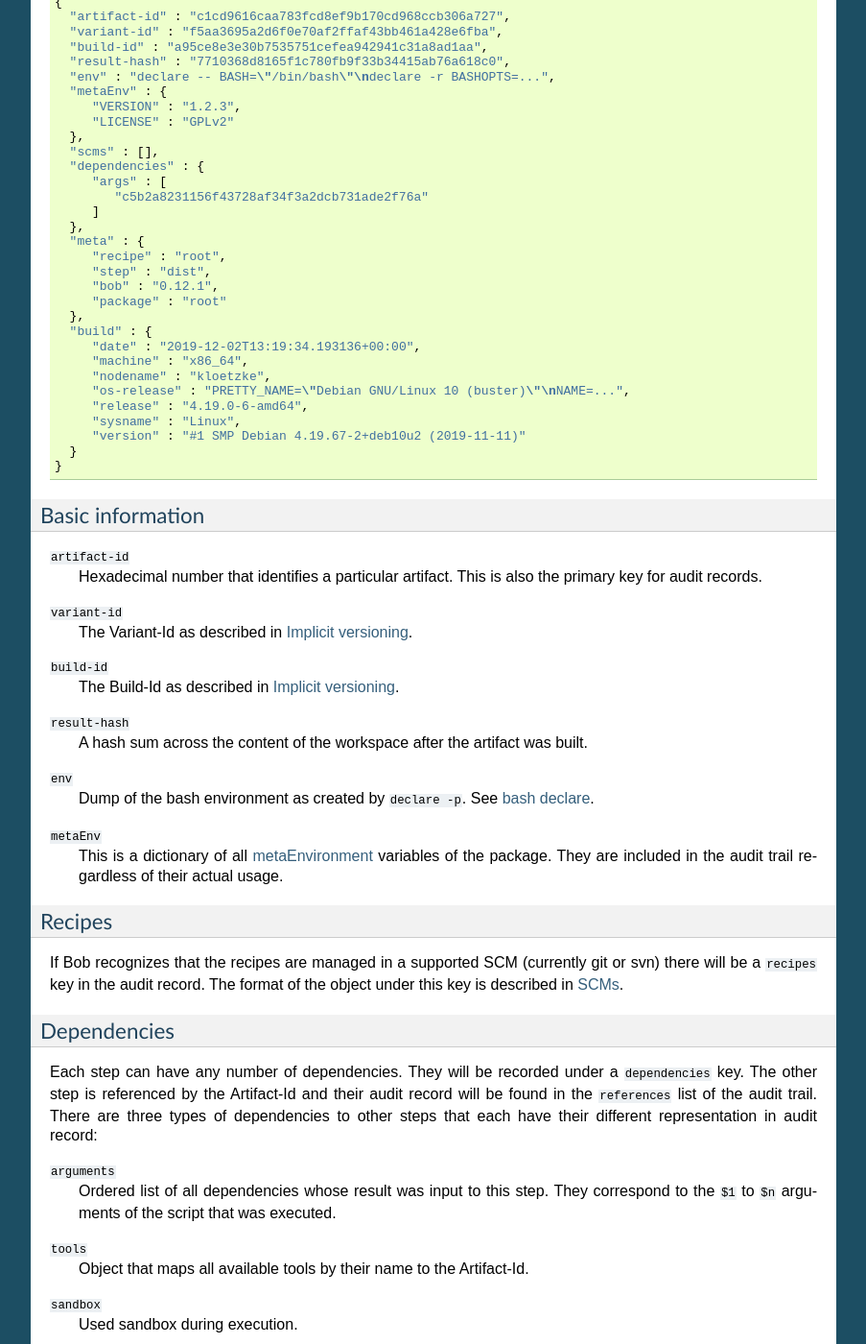
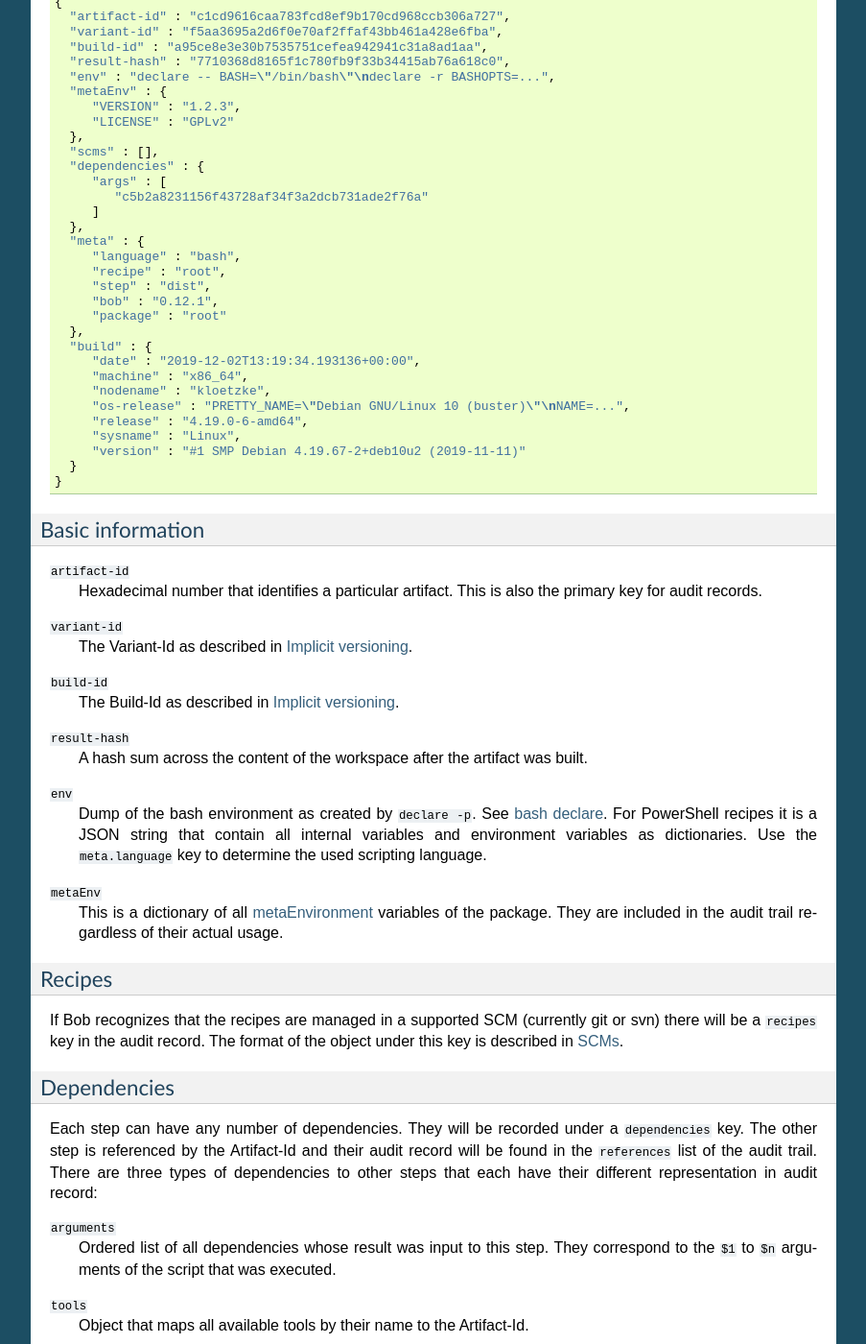
Before and after one commit to BobBuildTool/bob, a Sphinx documentation site: the page built from doc/manual/audit-trail.rst, in a window 1280 px wide and 1400 px high, scrolled down 911 px. Shown: the whole window at 96% size, without its empty margins (198-1101 px from the left). Built offline with Sphinx 7.4.7, drawn with Linux system fonts in a browser that asks for light colours; formulas are drawn with MathJax 3; the version number could not be read and is left out; some of the changed text lies outside the part shown.

Commit message:
doc: describe new "language" key in "meta" section

```diff
--- a/doc/manual/audit-trail.rst
+++ b/doc/manual/audit-trail.rst
@@ -70,6 +70,7 @@
          ]
       },
       "meta" : {
+         "language" : "bash",
          "recipe" : "root",
          "step" : "dist",
          "bob" : "0.12.1",
@@ -105,7 +106,9 @@
 
 ``env``
     Dump of the bash environment as created by ``declare -p``. See
-    `bash declare`_.
+    `bash declare`_. For PowerShell recipes it is a JSON string that contain
+    all internal variables and environment variables as dictionaries. Use
+    the ``meta.language`` key to determine the used scripting language.
 
 ``metaEnv``
     This is a dictionary of all :ref:`configuration-recipes-metaenv` variables
@@ -222,6 +225,11 @@
 ``bob``
     Bob version string.
 
+``language``
+   The scripting language that was used to create the artifact. Can be ``bash``
+   or ``PowerShell``. If missing it must be interpreted as ``bash``. Use this to
+   correctly parse the ``env`` string.
+
 ``package``
     Package path of the artifact that was built. Note that there might be
     multiple packages that produce the same result. Only one will be built by
```
